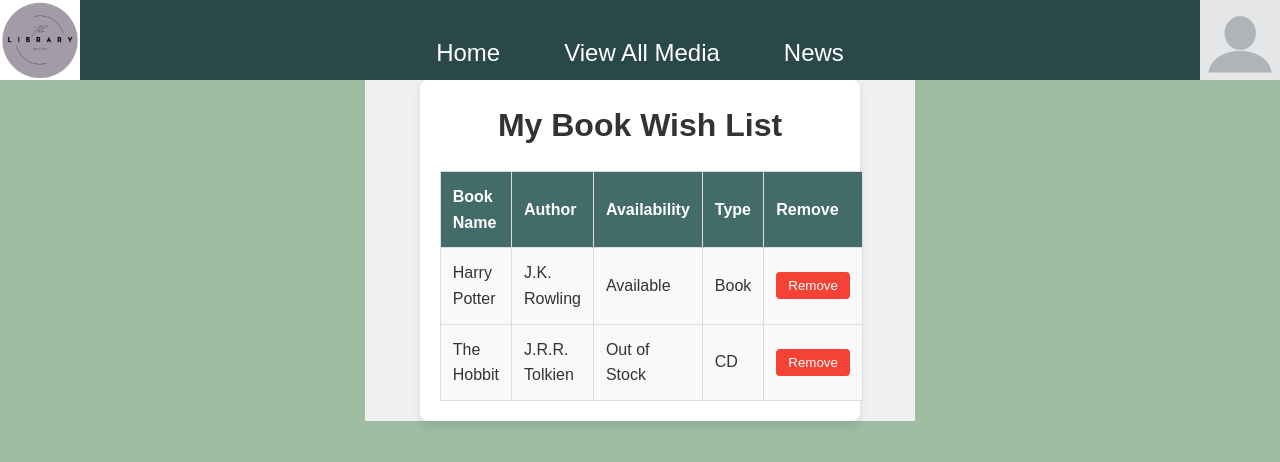
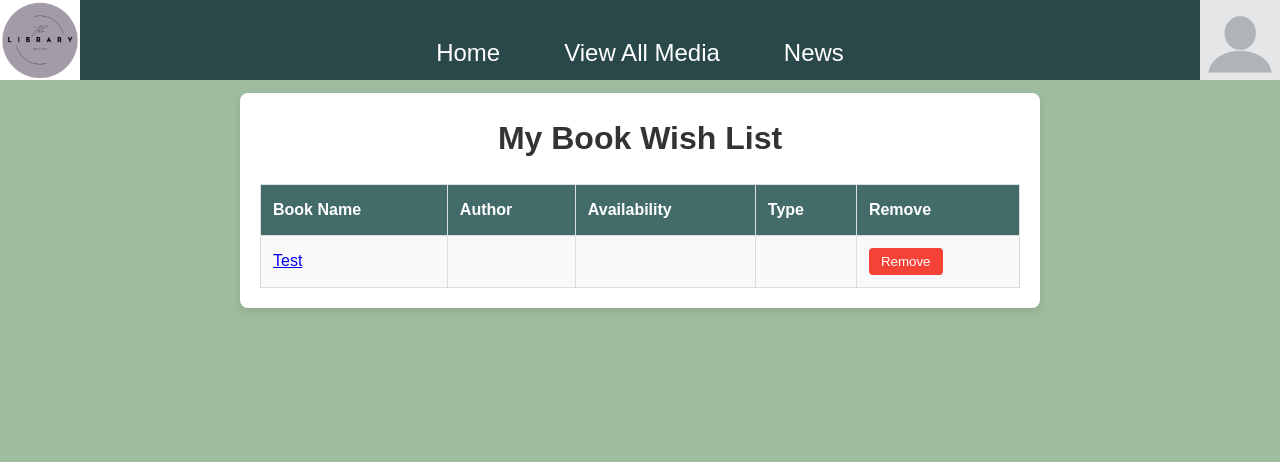
Before and after one commit to 14ellisj/LibarySystem, a Vue app in the folder UI/Library System/: page /wishlist in a window 1280 px wide. Shown: the top 462 px of the page. Built offline with nearby package versions, Linux system fonts and the light colour scheme.

Commit message:
Update Wishlist.vue

```diff
--- a/UI/Library System/src/components/WishlistView/Wishlist.vue
+++ b/UI/Library System/src/components/WishlistView/Wishlist.vue
@@ -1,4 +1,18 @@
 <script lang="ts">
+import { defineComponent, ref } from 'vue'
+import { useMediaStore } from '../../stores/media';
+
+export default defineComponent({
+  name: 'SingleMediaView',
+  setup() {
+    const store = useMediaStore();
+
+    return {
+      store,
+    };
+  },
+});
+
 </script>
 
 <template>
@@ -18,18 +32,11 @@
                 </tr>
             </thead>
             <tbody>
-                <tr>
-                    <td>Harry Potter</td>
-                    <td>J.K. Rowling</td>
-                    <td>Available</td>
-                    <td>Book</td>
-                    <td><button class="remove-btn">Remove</button></td>
-                </tr>
-                <tr>
-                    <td>The Hobbit</td>
-                    <td>J.R.R. Tolkien</td>
-                    <td>Out of Stock</td>
-                    <td>CD</td>
+                <tr v-for="wishlist in store.media" :key="wishlist.id">
+                    <td><a :href="`/item/${wishlist.id}`">{{ wishlist.name }}</a></td>
+                    <td>{{ wishlist.author }}</td>
+                    <td>{{ wishlist.avaliablity }}</td>
+                    <td>{{ wishlist.type }}</td>
                     <td><button class="remove-btn">Remove</button></td>
                 </tr>
             </tbody>
@@ -47,10 +54,12 @@
 
 body {
     font-family: Arial, sans-serif;
-    background-color: #f0f0f0;
+    background-color: var(--background-color);
     display: flex;
     justify-content: center;
     align-items: center;
+    width: 100%;
+    padding-top: 1%;
 }
 
 .container {
```
